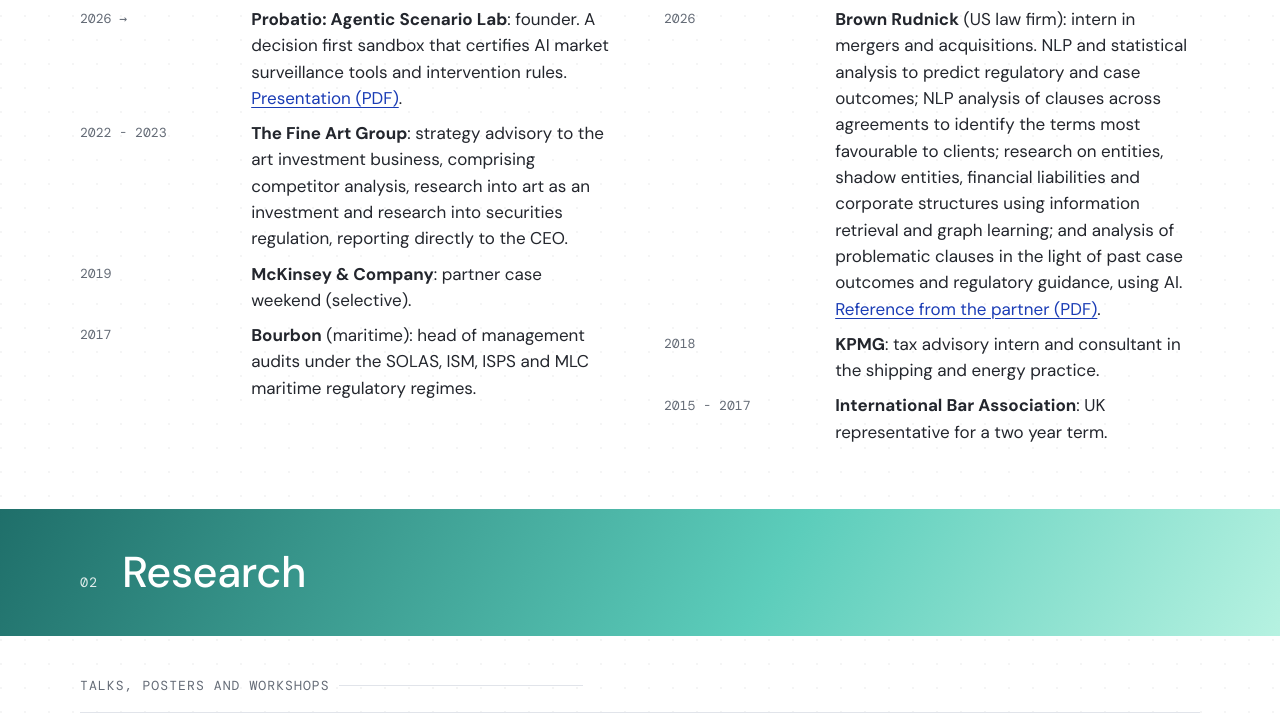
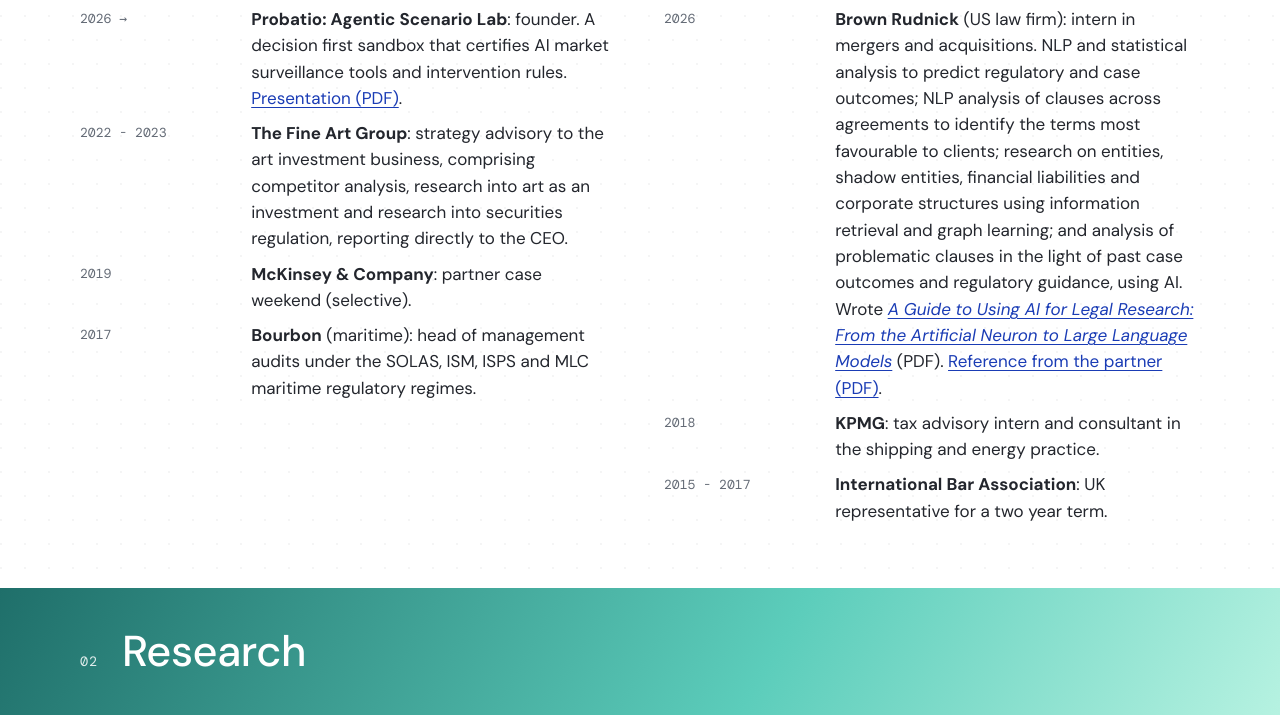
Before and after one commit to dgodorozha/dgodorozha.github.io, a plain HTML site: page index.html in a window 1280 px wide. Shown: the part 2505-3231 px from the top of the page. Drawn offline with Linux system fonts and the light colour scheme; animation ran at ten frames a second.

Commit message:
Add the AI for legal research guide

```diff
--- a/index.html
+++ b/index.html
@@ -160,7 +160,7 @@
               <dt>2017</dt><dd><strong>Bourbon</strong> (maritime): head of management audits under the SOLAS, ISM, ISPS and MLC maritime regulatory regimes.</dd>
             </dl>
             <dl class="facts">
-              <dt>2026</dt><dd><strong>Brown Rudnick</strong> (US law firm): intern in mergers and acquisitions. NLP and statistical analysis to predict regulatory and case outcomes; NLP analysis of clauses across agreements to identify the terms most favourable to clients; research on entities, shadow entities, financial liabilities and corporate structures using information retrieval and graph learning; and analysis of problematic clauses in the light of past case outcomes and regulatory guidance, using AI. <a href="references/brown-rudnick-reference.pdf">Reference from the partner (PDF)</a>.</dd>
+              <dt>2026</dt><dd><strong>Brown Rudnick</strong> (US law firm): intern in mergers and acquisitions. NLP and statistical analysis to predict regulatory and case outcomes; NLP analysis of clauses across agreements to identify the terms most favourable to clients; research on entities, shadow entities, financial liabilities and corporate structures using information retrieval and graph learning; and analysis of problematic clauses in the light of past case outcomes and regulatory guidance, using AI. Wrote <em><a href="papers/ai-for-legal-research-guide.pdf">A Guide to Using AI for Legal Research: From the Artificial Neuron to Large Language Models</a></em> (PDF). <a href="references/brown-rudnick-reference.pdf">Reference from the partner (PDF)</a>.</dd>
               <dt>2018</dt><dd><strong>KPMG</strong>: tax advisory intern and consultant in the shipping and energy practice.</dd>
               <dt>2015 - 2017</dt><dd><strong>International Bar Association</strong>: UK representative for a two year term.</dd>
             </dl>
```
Also changed, not shown: 1 other file.
